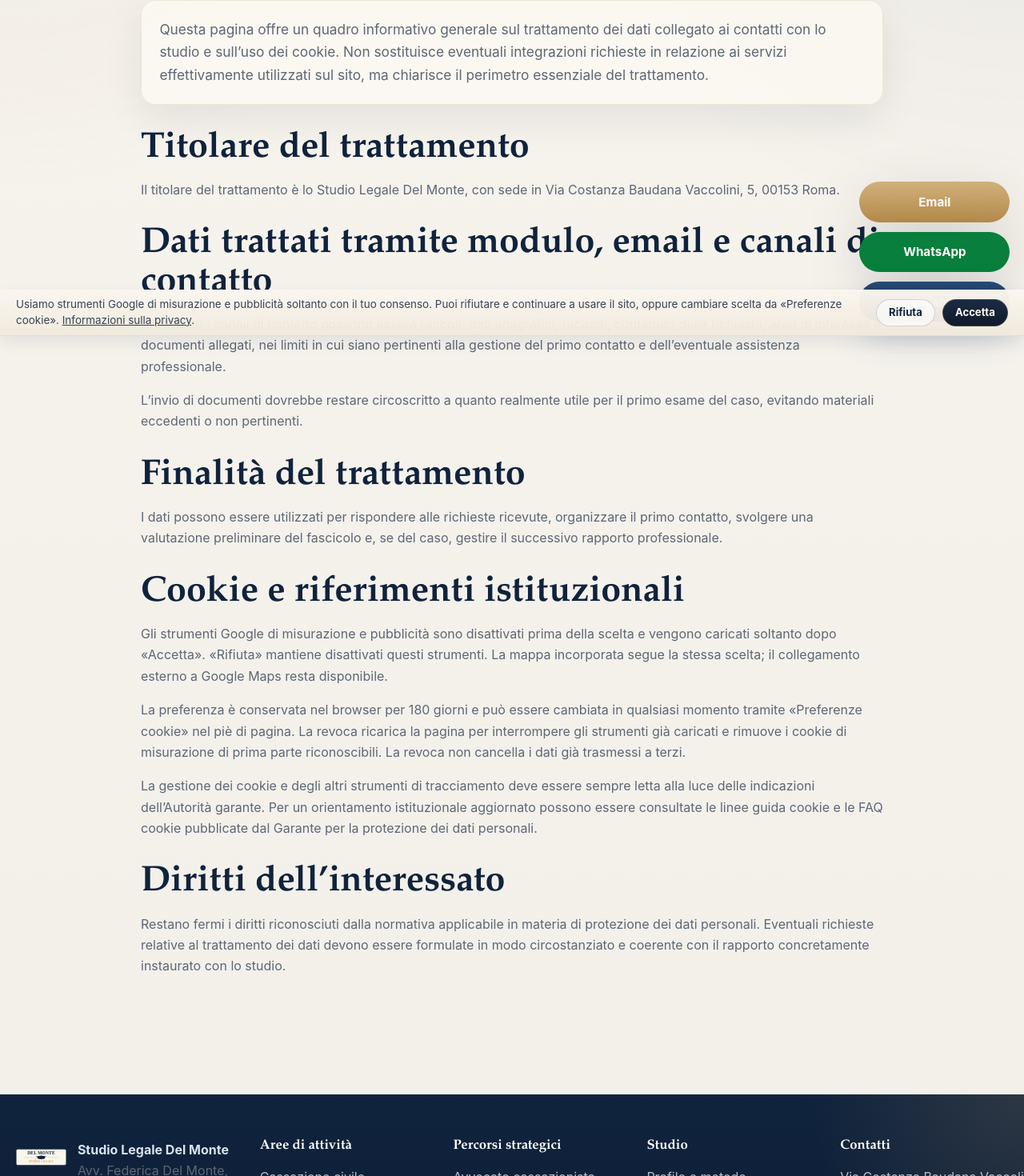
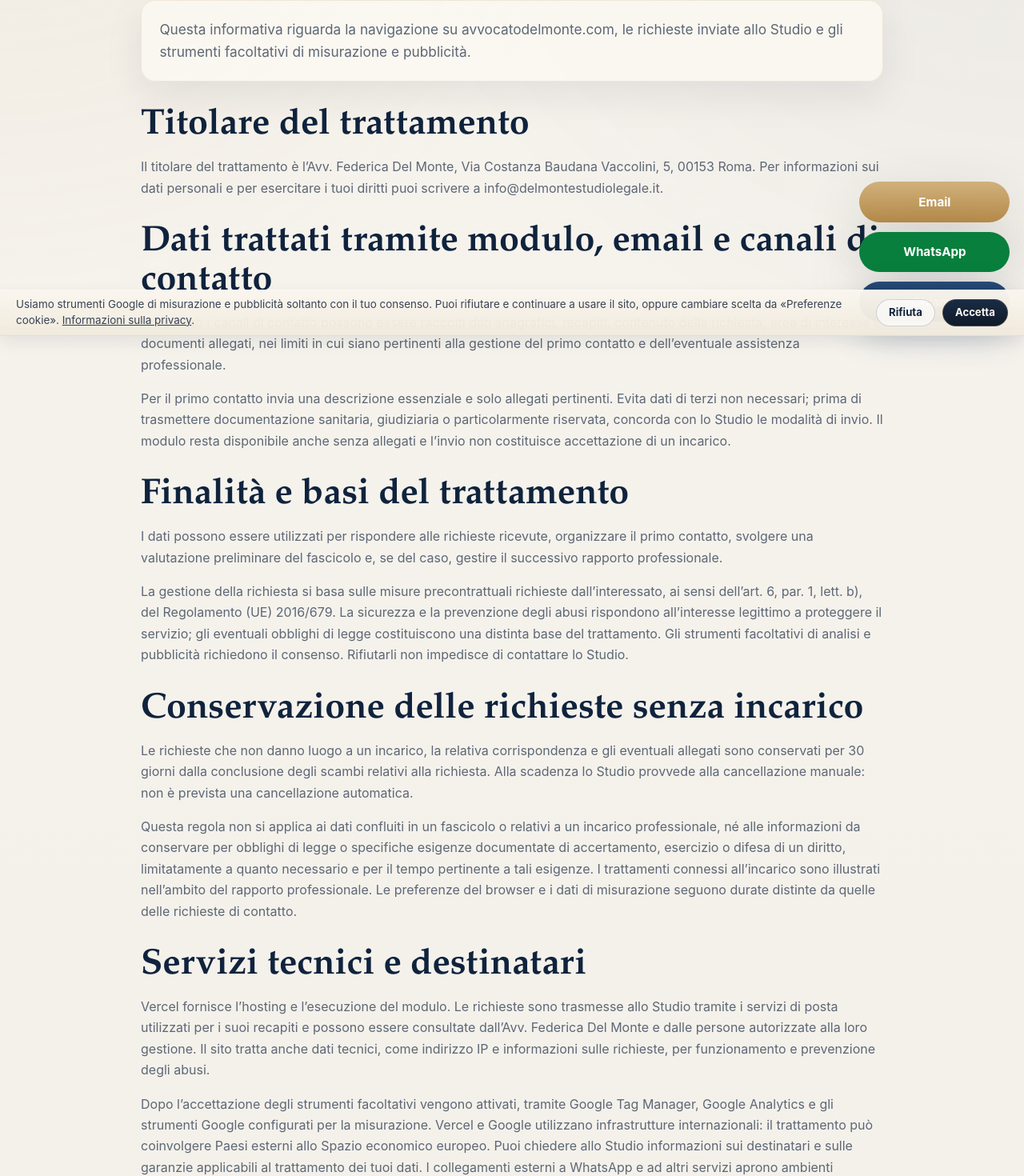
Before and after one commit to mail-italy/avvocatodelmonte-nextjs, a Next.js app: page /privacy in a window 1280 px wide. Shown: the part 380-1850 px from the top of the page at 80% size. Built offline with nearby package versions, Linux system fonts and the light colour scheme.

Commit message:
Clarify enquiry retention and identify contact email origin

```diff
--- a/app/privacy/page.js
+++ b/app/privacy/page.js
@@ -32,17 +32,16 @@ export default function PrivacyPage() {
           <p className="eyebrow">Privacy</p>
           <h1>Informativa privacy e note sui cookie</h1>
           <p className="lead-card">
-            Questa pagina offre un quadro informativo generale sul trattamento dei dati collegato ai
-            contatti con lo studio e sull’uso dei cookie. Non sostituisce eventuali integrazioni
-            richieste in relazione ai servizi effettivamente utilizzati sul sito, ma chiarisce il
-            perimetro essenziale del trattamento.
+            Questa informativa riguarda la navigazione su avvocatodelmonte.com, le richieste
+            inviate allo Studio e gli strumenti facoltativi di misurazione e pubblicità.
           </p>
 
           <section className="content-section">
             <h2>Titolare del trattamento</h2>
             <p>
-              Il titolare del trattamento è lo Studio Legale Del Monte, con sede in Via Costanza
-              Baudana Vaccolini, 5, 00153 Roma.
+              Il titolare del trattamento è l’Avv. Federica Del Monte, Via Costanza Baudana
+              Vaccolini, 5, 00153 Roma. Per informazioni sui dati personali e per esercitare i
+              tuoi diritti puoi scrivere a <a href="mailto:info@delmontestudiolegale.it">info@delmontestudiolegale.it</a>.
             </p>
           </section>
 
@@ -55,17 +54,67 @@ export default function PrivacyPage() {
               professionale.
             </p>
             <p>
-              L’invio di documenti dovrebbe restare circoscritto a quanto realmente utile per il
-              primo esame del caso, evitando materiali eccedenti o non pertinenti.
+              Per il primo contatto invia una descrizione essenziale e solo allegati pertinenti.
+              Evita dati di terzi non necessari; prima di trasmettere documentazione sanitaria,
+              giudiziaria o particolarmente riservata, concorda con lo Studio le modalità di invio.
+              Il modulo resta disponibile anche senza allegati e l’invio non costituisce
+              accettazione di un incarico.
             </p>
           </section>
 
           <section className="content-section">
-            <h2>Finalità del trattamento</h2>
+            <h2>Finalità e basi del trattamento</h2>
             <p>
               I dati possono essere utilizzati per rispondere alle richieste ricevute, organizzare
               il primo contatto, svolgere una valutazione preliminare del fascicolo e, se del caso,
               gestire il successivo rapporto professionale.
+            </p>
+            <p>
+              La gestione della richiesta si basa sulle misure precontrattuali richieste
+              dall’interessato, ai sensi dell’art. 6, par. 1, lett. b), del Regolamento (UE)
+              2016/679. La sicurezza e la prevenzione degli abusi rispondono all’interesse
+              legittimo a proteggere il servizio; gli eventuali obblighi di legge costituiscono
+              una distinta base del trattamento. Gli strumenti facoltativi di analisi e
+              pubblicità richiedono il consenso. Rifiutarli non impedisce di contattare lo Studio.
+            </p>
+          </section>
+
+          <section className="content-section">
+            <h2>Conservazione delle richieste senza incarico</h2>
+            <p>
+              Le richieste che non danno luogo a un incarico, la relativa corrispondenza e gli
+              eventuali allegati sono conservati per 30 giorni dalla conclusione degli scambi
+              relativi alla richiesta. Alla scadenza lo Studio provvede alla cancellazione
+              manuale: non è prevista una cancellazione automatica.
+            </p>
+            <p>
+              Questa regola non si applica ai dati confluiti in un fascicolo o relativi a un
+              incarico professionale, né alle informazioni da conservare per obblighi di legge
+              o specifiche esigenze documentate di accertamento, esercizio o difesa di un
+              diritto, limitatamente a quanto necessario e per il tempo pertinente a tali
+              esigenze. I trattamenti connessi all’incarico sono illustrati nell’ambito del
+              rapporto professionale. Le preferenze del browser e i dati di misurazione
+              seguono durate distinte da quelle delle richieste di contatto.
+            </p>
+          </section>
+
+          <section className="content-section">
+            <h2>Servizi tecnici e destinatari</h2>
+            <p>
+              Vercel fornisce l’hosting e l’esecuzione del modulo. Le richieste sono trasmesse
+              allo Studio tramite i servizi di posta utilizzati per i suoi recapiti e possono
+              essere consultate dall’Avv. Federica Del Monte e dalle persone autorizzate alla
+              loro gestione. Il sito tratta anche dati tecnici, come indirizzo IP e informazioni
+              sulle richieste, per funzionamento e prevenzione degli abusi.
+            </p>
+            <p>
+              Dopo l’accettazione degli strumenti facoltativi vengono attivati, tramite
+              Google Tag Manager, Google Analytics e gli strumenti Google configurati per la
+              misurazione. Vercel e Google utilizzano infrastrutture internazionali: il
+              trattamento può coinvolgere Paesi esterni allo Spazio economico europeo.
+              Puoi chiedere allo Studio informazioni sui destinatari e sulle garanzie
+              applicabili al trattamento dei tuoi dati. I collegamenti esterni a WhatsApp
+              e ad altri servizi aprono ambienti soggetti alle informative dei rispettivi fornitori.
             </p>
           </section>
 
@@ -78,7 +127,9 @@ export default function PrivacyPage() {
               a Google Maps resta disponibile.
             </p>
             <p>
-              La preferenza è conservata nel browser per 180 giorni e può essere cambiata in
+              Il sito considera valida la preferenza per 180 giorni; il dato nella memoria
+              locale può restare fino alla sua sostituzione o alla cancellazione dei dati del sito.
+              La scelta può essere cambiata in
               qualsiasi momento tramite «Preferenze cookie» nel piè di pagina. La revoca ricarica
               la pagina per interrompere gli strumenti già caricati e rimuove i cookie di misurazione
               di prima parte riconoscibili. La revoca non cancella i dati già trasmessi a terzi.
@@ -109,10 +160,13 @@ export default function PrivacyPage() {
           <section className="content-section">
             <h2>Diritti dell’interessato</h2>
             <p>
-              Restano fermi i diritti riconosciuti dalla normativa applicabile in materia di
-              protezione dei dati personali. Eventuali richieste relative al trattamento dei dati
-              devono essere formulate in modo circostanziato e coerente con il rapporto concretamente
-              instaurato con lo studio.
+              Nei casi previsti dagli artt. 15–22 del Regolamento puoi chiedere accesso,
+              rettifica, cancellazione, limitazione e portabilità dei dati e opporti al
+              trattamento basato sull’interesse legittimo, scrivendo a{' '}
+              <a href="mailto:info@delmontestudiolegale.it">info@delmontestudiolegale.it</a>.
+              Puoi revocare il consenso agli strumenti facoltativi tramite «Preferenze cookie»,
+              senza pregiudicare la liceità dei trattamenti precedenti, e presentare reclamo al{' '}
+              <a href="https://www.garanteprivacy.it/i-miei-diritti">Garante per la protezione dei dati personali</a>.
             </p>
           </section>
         </div>
```
Also changed, not shown: lib/contact-handler.mjs, 1 other file (tests, documents, lock files or other folders).
